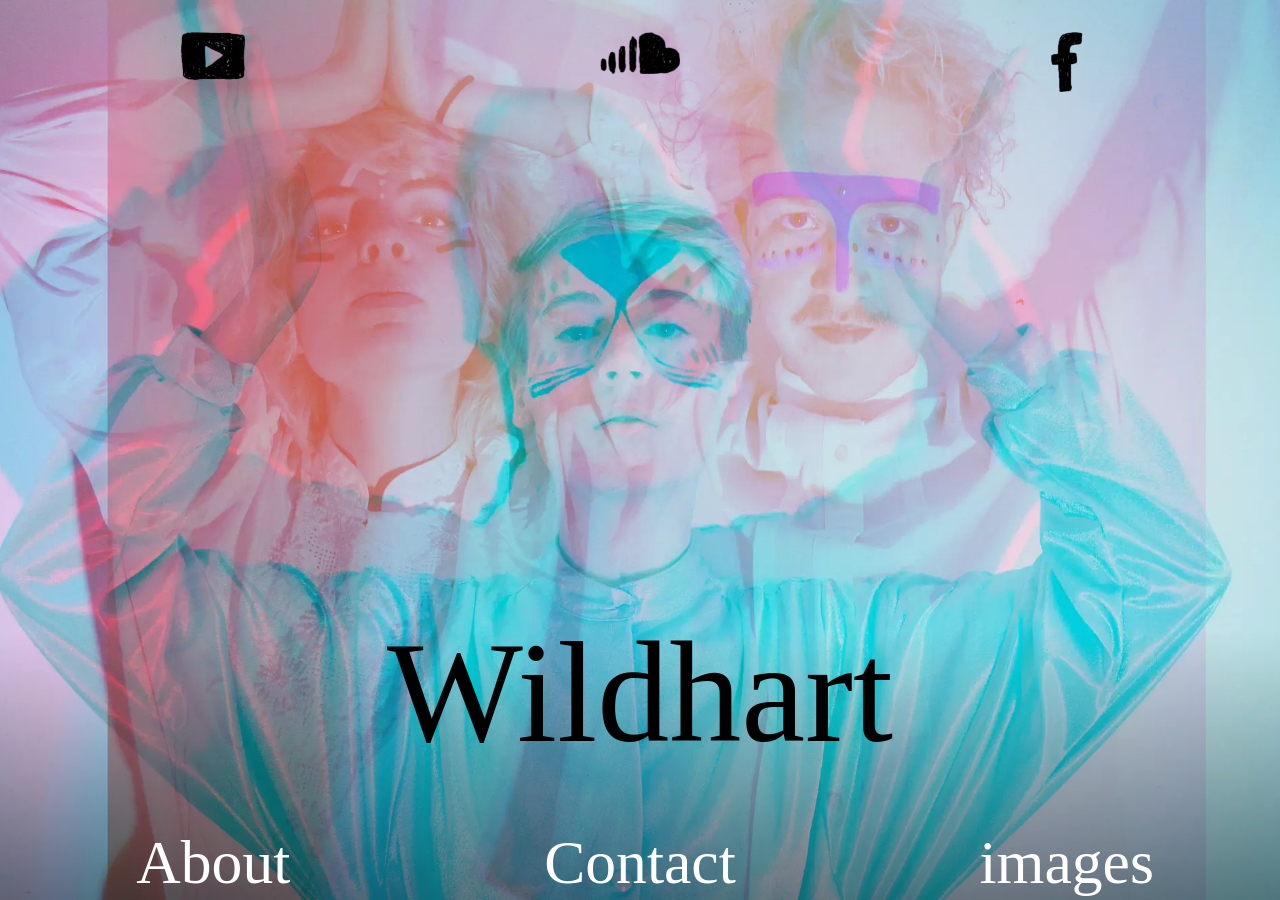
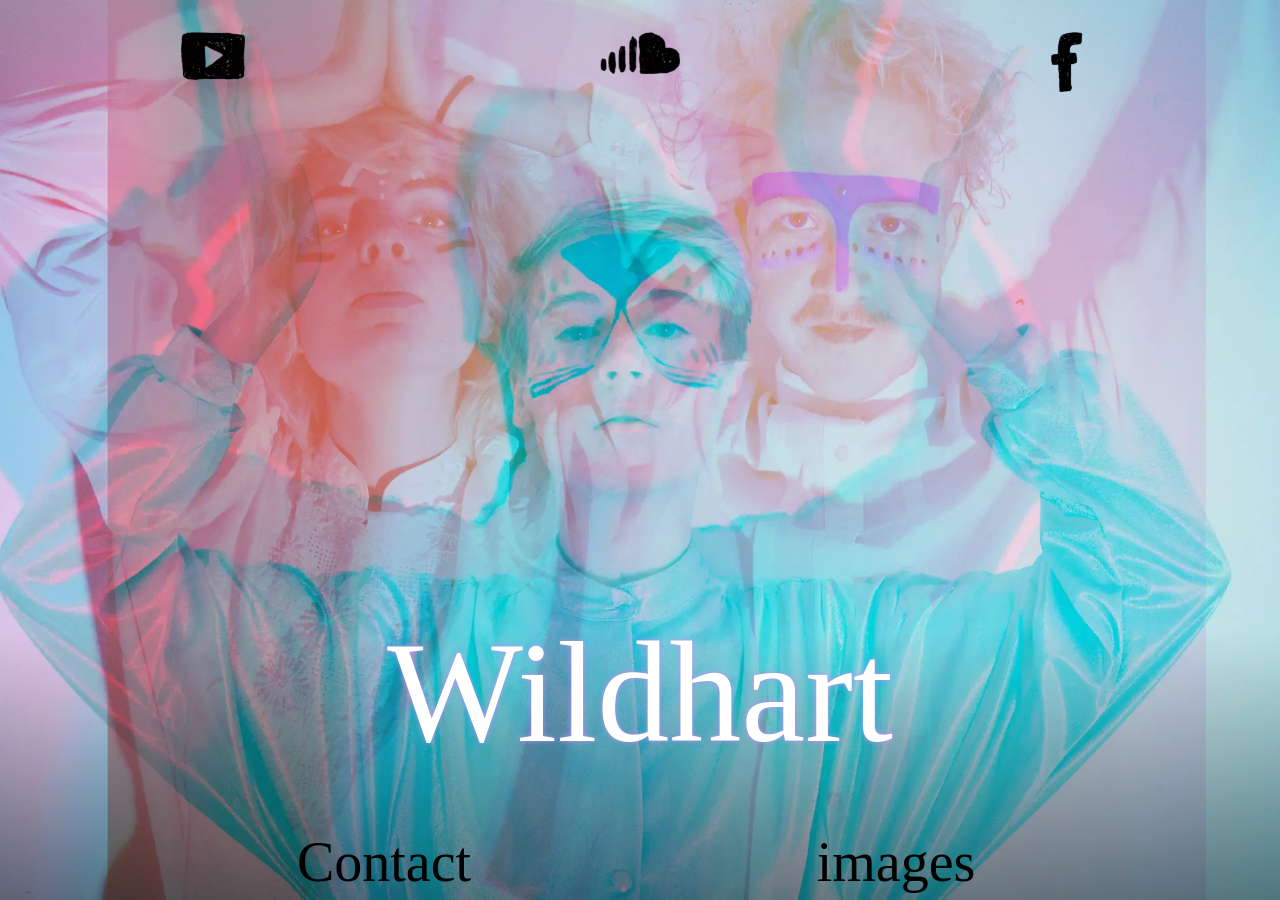
Before and after one commit to fredrikekelund/wildhart.se, a Jekyll site: the page built from index.html, in a window 1280 px wide. Built offline with Jekyll 4.4.1, drawn with Linux system fonts in a browser that asks for light colours.

Commit message:
Removed About section, updated the design according to specs

```diff
--- a/_config.yml
+++ b/_config.yml
@@ -2,7 +2,7 @@ safe: true
 timezone: Europe/Stockholm
 
 sass:
-    sass_dir: _scss
+    sass_dir: css
     style: :compressed
 
 baseurl: /wildhart.se
--- a/_data/contact.yml
+++ b/_data/contact.yml
@@ -1 +1,2 @@
-- 'You can get in touch with us directly by e-mailing <a href="mailto:wildhartmusic@gmail.com">wildhartmusic@gmail.com</a>. For bookings, contact <a href="mailto:k@gaphals.se">k@gaphals.se</a>.'
+- 'You can get in touch with us directly by e-mailing <a href="mailto:wildhartmusic@gmail.com">wildhartmusic<wbr>@gmail.com</a>'
+- 'For bookings, contact <a href="mailto:k@gaphals.se">k@gaphals.se</a>'
--- a/_layouts/index.html
+++ b/_layouts/index.html
@@ -21,20 +21,10 @@
 
 			<nav class="site-nav">
 				<ul>
-					<li><a class="about" href="#about">About</a></li>
 					<li><a href="#contact" class="contact">Contact</a></li>
 					<li><a class="images" href="#images">images</a></li>
 				</ul>
 			</nav>
-
-			<div class="about-container">
-				<div>
-					{% for paragraph in site.data.description %}
-						<p>{{ paragraph }}</p>
-					{% endfor %}
-					<a class="close" href="#">Close</a>
-				</div>
-			</div>
 
 			<div class="contact-container">
 				<div>
--- a/_scss/_icomoon.scss
+++ /dev/null
@@ -1,45 +0,0 @@
-@font-face {
-	font-family: "icomoon";
-	src: url("fonts/icomoon.eot?-ifl34b");
-	src: url("fonts/icomoon.eot?#iefix-ifl34b") format("embedded-opentype"),
-		 url("fonts/icomoon.woff?-ifl34b") format("woff"),
-		 url("fonts/icomoon.ttf?-ifl34b") format("truetype"),
-		 url("fonts/icomoon.svg?-ifl34b#icomoon") format("svg");
-	font-weight: normal;
-	font-style: normal;
-}
-
-[class^="icon-"], [class*=" icon-"] {
-	font-family: "icomoon";
-	speak: none;
-	font-style: normal;
-	font-weight: normal;
-	font-variant: normal;
-	text-transform: none;
-	line-height: 1;
-
-	/* Better Font Rendering =========== */
-	-webkit-font-smoothing: antialiased;
-	-moz-osx-font-smoothing: grayscale;
-}
-
-.icon-facebook {
-	&:before {
-		content: "\e600";
-	}
-}
-.icon-youtube {
-	&:before {
-		content: "\e601";
-	}
-}
-.icon-soundcloud {
-	&:before {
-		content: "\e602";
-	}
-}
-.icon-spotify {
-	&:before {
-		content: "\e603";
-	}
-}
--- /dev/null
+++ b/css/_site-nav.scss
@@ -0,0 +1,43 @@
+.site-nav {
+	@include position(none none 0 none);
+	transition: {
+		duration: $transition-duration, 0;
+		property: opacity, visibility;
+	};
+	width: 100%;
+	z-index: 90;
+
+	@media screen and (min-width: $narrow) {
+		padding: 0 10%;
+	}
+
+	a {
+		$font-size: 3.5em;
+		$text-shadow: unquote("#{nth($heading-text-shadow-offsets, 1)} 0 #{nth($heading-text-shadow-colors, 1)}");
+
+		@for $i from 2 to (length($heading-text-shadow-colors) + 1) {
+			$text-shadow: append($text-shadow, unquote("#{nth($heading-text-shadow-offsets, $i)} 0 #{nth($heading-text-shadow-colors, $i)}"), comma);
+		}
+
+		border-bottom: 0;
+		color: invert($color);
+		display: block;
+		font: normal $font-size flood-std;
+		line-height: $nav-height / $font-size;
+		padding: .1em 0;
+		text-align: center;
+
+		&.images {
+			border-width: $border-width $border-width $border-width/2 $border-width;
+
+			@media screen and (max-width: $narrower) {
+				border-right-width: 0;
+			}
+		}
+
+		@media screen and (max-width: $narrower) {
+			font-size: $font-size / 2;
+			line-height: $nav-height / ($font-size / 1.5);
+		}
+	}
+}
--- /dev/null
+++ b/css/_social-links.scss
@@ -0,0 +1,77 @@
+.social-links {
+	padding-top: 2em;
+
+	@media screen and (max-width: $narrow) {
+		padding-top: 1em;
+	}
+
+	@media screen and (max-height: $short) {
+		padding-top: .5em;
+	}
+
+	a {
+		$font-size: 2.5em;
+
+		background: url("/img/icons/sprite.png") top left no-repeat;
+		background-size: 100% auto;
+		border-bottom: 0;
+		display: inline-block;
+		font-size: .6em;
+		overflow: hidden;
+		text-indent: 100%;
+		transition: {
+			duration: .2s;
+			property: filter, -moz-filter, -webkit-filter;
+			timing-function: linear;
+		};
+		width: 8.3125em;
+
+		&:hover {
+			@include filter(invert(20%));
+		}
+
+		@media screen and (max-width: $narrow) {
+			font-size: .45em;
+		}
+
+		@media screen and (max-height: $narrow) {
+			font-size: .45em;
+		}
+
+		@media screen and (max-width: $narrower) {
+			font-size: .375em;
+		}
+
+		.webp & {
+			background-image: url("/img/icons/sprite.webp");
+		}
+
+		&.youtube {
+			$youtube-color: lighten(hsl(358, 79%, 45%), 5%);
+
+			background-position: 50.538% 92.174%;
+			height: 5em;
+		}
+
+		&.soundcloud {
+			$soundcloud-color: lighten(hsl(28, 100%, 50%), 5%);
+
+			background-position: 50% 37.66%;
+			height: 4.375em;
+		}
+
+		&.spotify {
+			$spotify-color: hsl(90, 55%, 37%);
+
+			background-position: 50% 63.913%;
+			height: 5em;
+		}
+
+		&.facebook {
+			$facebook-color: hsl(221, 45%, 37%);
+
+			background-position: 50% 7.273%;
+			height: 6.25em;
+		}
+	}
+}
--- a/css/wildhart.scss
+++ b/css/wildhart.scss
@@ -1,14 +1,5 @@
 ---
 ---
-
-
-
-/* ==========================================================================
-   @imports
-   ========================================================================== */
-@import "position";
-@import "flexbox";
-// @import "icomoon";
 
 
 
@@ -121,14 +112,19 @@ $transition-easing: cubic-bezier(.1, 1, .75, 1);
 
 
 /* ==========================================================================
+   @imports
+   ========================================================================== */
+@import "position";
+@import "flexbox";
+
+@import "site-nav";
+@import "social-links";
+
+
+
+/* ==========================================================================
    ID selectors
    ========================================================================== */
-#about:target ~ .container {
-	.about-container {
-		@include targeted-container;
-	}
-}
-
 #contact:target ~ .container {
 	.contact-container {
 		@include targeted-container;
@@ -141,7 +137,7 @@ $transition-easing: cubic-bezier(.1, 1, .75, 1);
 	}
 }
 
-#about:target ~ .container, #contact:target ~ .container, #images:target ~ .container {
+#contact:target ~ .container, #images:target ~ .container {
 	@media screen and (max-height: $short) {
 		.social-links {
 			background-color: fade-out(white, 1);
@@ -156,9 +152,6 @@ $transition-easing: cubic-bezier(.1, 1, .75, 1);
 
 	.wildhart-titles {
 		> div, > h1 {
-			opacity: 0;
-
-			&.n1 {
 			animation: fade $transition-duration linear 0s 1;
 			bottom: 55%;
 			color: white;
@@ -168,6 +161,7 @@ $transition-easing: cubic-bezier(.1, 1, .75, 1);
 			@media screen and (max-height: $short) {
 				bottom: 100%;
 				margin-bottom: -16rem;
+				text-shadow: none;
 			}
 
 			@media screen and (max-height: $short - 100px) {
@@ -185,7 +179,6 @@ $transition-easing: cubic-bezier(.1, 1, .75, 1);
 			@media screen and (max-height: $narrower) and (min-width: $narrower - 50px) {
 				margin-bottom: -10.75rem;
 				width: 10rem;
-				}
 			}
 		}
 	}
@@ -248,143 +241,6 @@ $transition-easing: cubic-bezier(.1, 1, .75, 1);
 	}
 }
 
-.social-links {
-	padding-top: 2em;
-
-	@media screen and (max-width: $narrow) {
-		padding-top: 1em;
-	}
-
-	@media screen and (max-height: $short) {
-		padding-top: .5em;
-	}
-
-	> li {
-		> a {
-			$font-size: 2.5em;
-
-			background: url("/img/icons/sprite.png") top left no-repeat;
-			background-size: 100% auto;
-			border-bottom: 0;
-			display: inline-block;
-			font-size: .6em;
-			overflow: hidden;
-			text-indent: 100%;
-			transition: {
-				duration: .2s;
-				property: filter, -moz-filter, -webkit-filter;
-				timing-function: linear;
-			};
-			width: 8.3125em;
-
-			&:hover {
-				@include filter(invert(20%));
-			}
-
-			@media screen and (max-width: $narrow) {
-				font-size: .45em;
-			}
-
-			@media screen and (max-height: $narrow) {
-				font-size: .45em;
-			}
-
-			@media screen and (max-width: $narrower) {
-				font-size: .375em;
-			}
-
-			.webp & {
-				background-image: url("/img/icons/sprite.webp");
-			}
-
-			&.youtube {
-				$youtube-color: lighten(hsl(358, 79%, 45%), 5%);
-
-				background-position: 50.538% 92.174%;
-				height: 5em;
-			}
-
-			&.soundcloud {
-				$soundcloud-color: lighten(hsl(28, 100%, 50%), 5%);
-
-				background-position: 50% 37.66%;
-				height: 4.375em;
-			}
-
-			&.spotify {
-				$spotify-color: hsl(90, 55%, 37%);
-
-				background-position: 50% 63.913%;
-				height: 5em;
-			}
-
-			&.facebook {
-				$facebook-color: hsl(221, 45%, 37%);
-
-				background-position: 50% 7.273%;
-				height: 6.25em;
-			}
-		}
-	}
-}
-
-.site-nav {
-	@include position(none none 0 none);
-	transition: {
-		duration: $transition-duration, 0;
-		property: opacity, visibility;
-	};
-	width: 100%;
-	z-index: 90;
-
-	ul {
-		> li {
-			> a {
-				$font-size: 3.85em;
-				$text-shadow: unquote("#{nth($heading-text-shadow-offsets, 1)} 0 #{nth($heading-text-shadow-colors, 1)}");
-
-				@for $i from 2 to (length($heading-text-shadow-colors) + 1) {
-					$text-shadow: append($text-shadow, unquote("#{nth($heading-text-shadow-offsets, $i)} 0 #{nth($heading-text-shadow-colors, $i)}"), comma);
-				}
-
-				border-bottom: 0;
-				color: $color;
-				display: block;
-				font: normal $font-size flood-std;
-				line-height: $nav-height / $font-size;
-				padding: .1em 0;
-				text-align: center;
-				// text-shadow: $text-shadow;
-
-				&.about {
-					border-width: $border-width 0 $border-width/2 $border-width;
-
-					@media screen and (max-width: $narrower) {
-						border-left-width: 0;
-					}
-				}
-
-				&.images {
-					border-width: $border-width $border-width $border-width/2 $border-width;
-
-					@media screen and (max-width: $narrower) {
-						border-right-width: 0;
-					}
-				}
-
-				@media screen and (max-width: $narrow + 100px) {
-					font-size: $font-size / 2;
-					line-height: $nav-height / ($font-size / 1.5);
-				}
-
-				@media screen and (max-width: $narrower) {
-					font-size: $font-size / 2.65;
-				}
-			}
-		}
-	}
-}
-
 .wildhart-titles {
 	height: 100%;
 	text-align: center;
@@ -407,9 +263,9 @@ $transition-easing: cubic-bezier(.1, 1, .75, 1);
 		$height: 17%;
 		$width: 63%;
 
-		color: black;
 		font: normal 100%/1 flood-std;
 		text-align: center;
+		text-shadow: 0 0 5px hsl(267, 92%, 77%);
 		position: absolute;
 		width: $width;
 
@@ -448,8 +304,8 @@ $transition-easing: cubic-bezier(.1, 1, .75, 1);
 	}
 }
 
-.about-container, .contact-container {
-	top: 40%;
+.contact-container {
+	top: 45%;
 
 	> div {
 		max-width: 20rem;
@@ -463,7 +319,7 @@ $transition-easing: cubic-bezier(.1, 1, .75, 1);
 
 .images-container {
 	min-height: 25em;
-	top: 40%;
+	top: 42%;
 
 	> div {
 		padding: {
@@ -507,10 +363,11 @@ $transition-easing: cubic-bezier(.1, 1, .75, 1);
 	}
 }
 
-.about-container, .contact-container, .images-container {
+.contact-container, .images-container {
 	$bg-color: fade-out(hsl(206, 33%, 57%), .5);
 	$bg-gradient: radial-gradient(ellipse at 30% 40% , fade-out($container-bg-color-1, .2), fade-out($container-bg-color-2, .3));
 
+	font-family: flood-std;
 	opacity: 0;
 	position: absolute;
 	visibility: visible;
@@ -524,6 +381,10 @@ $transition-easing: cubic-bezier(.1, 1, .75, 1);
 	visibility: hidden;
 	width: 100%;
 	z-index: 10;
+
+	@media screen and (min-height: $short) {
+		font-size: .75em;
+	}
 
 	@media screen and (max-height: $short) {
 		height: 100%;
@@ -566,13 +427,33 @@ $transition-easing: cubic-bezier(.1, 1, .75, 1);
 			padding-top: 10em;
 		}
 
+		@media screen and (max-width: $middle) and (min-width: $narrow) and (max-height: $short) and (min-height: $narrower) {
+			padding-top: 13em;
+		}
+
+		@media screen and (max-width: $wide) and (min-width: $middle) and (max-height: $short) and (min-height: $narrower) {
+			padding-top: 14.5em;
+		}
+
 		> p {
 			margin: 0 auto 1em auto;
 			text-align: left;
-			width: 100%;
+			width: 90%;
 
 			&:last-child {
 				margin-bottom: 0;
+			}
+		}
+
+		> p, > a {
+			font-size: 1.5em;
+
+			@media screen and (max-width: $middle) {
+				font-size: 1.2em;
+			}
+
+			@media screen and (max-height: $short) {
+				font-size: 1.2em;
 			}
 		}
 	}
```
Also changed, not shown: css/_flexbox.scss (renamed from _scss/_flexbox.scss), css/_position.scss (renamed from _scss/_position.scss). Lines whose indentation alone changed are shown as unchanged.
